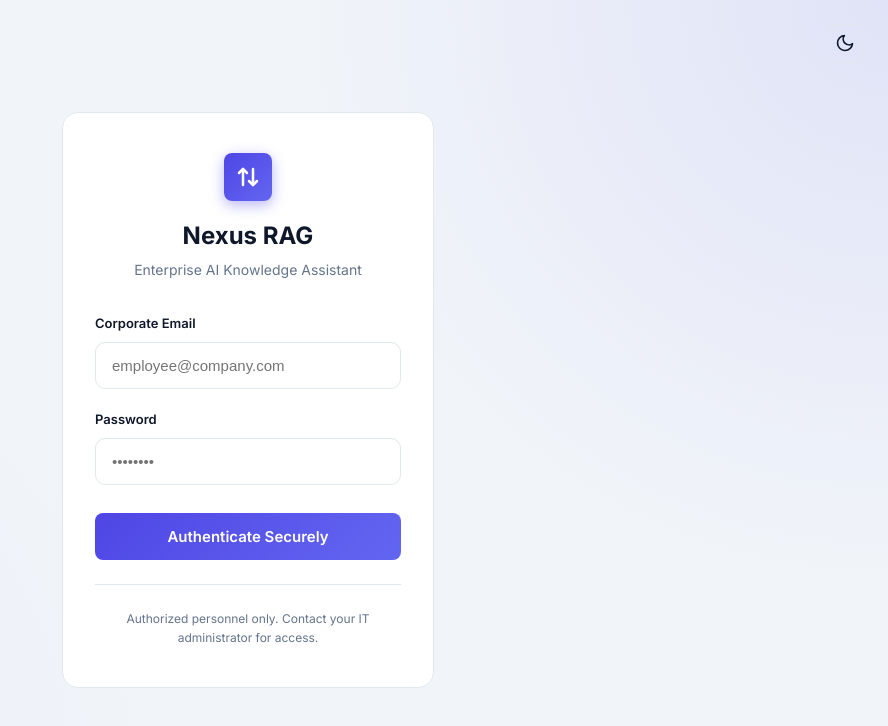
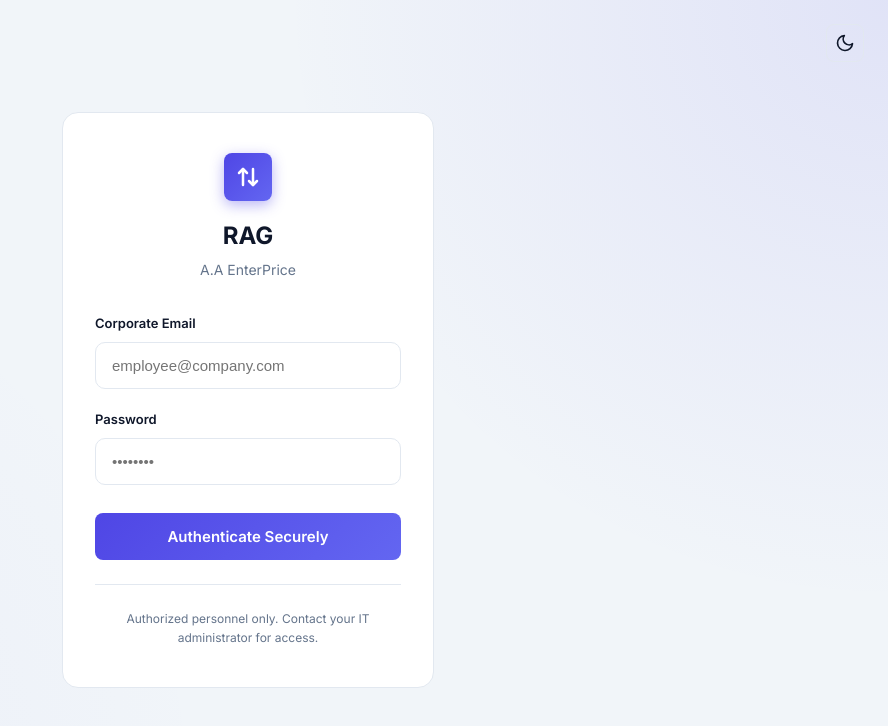
Before and after one commit to Aniketgupta4/RAG_PDF, a website: page public/login.html in a window 1280 px wide. Shown: the whole page, without its empty margins (392-1280 px from the left). Drawn offline with Linux system fonts and the light colour scheme.

Commit message:
Complete Project Setup

```diff
--- a/public/login.html
+++ b/public/login.html
@@ -33,8 +33,8 @@
           <div class="logo-mark auth-logo">
             <svg xmlns="http://www.w3.org/2000/svg" width="24" height="24" viewBox="0 0 24 24" fill="none" stroke="currentColor" stroke-width="2.5" stroke-linecap="round" stroke-linejoin="round"><path d="m21 16-4 4-4-4"/><path d="M17 20V4"/><path d="m3 8 4-4 4 4"/><path d="M7 4v16"/></svg>
           </div>
-          <h2>Nexus RAG</h2>
-          <p>Enterprise AI Knowledge Assistant</p>
+          <h2>RAG</h2>
+          <p>A.A EnterPrice</p>
         </div>
 
         <form id="loginForm" class="auth-form">
```
Also changed, not shown: public/index.html (+3 -3 lines).
